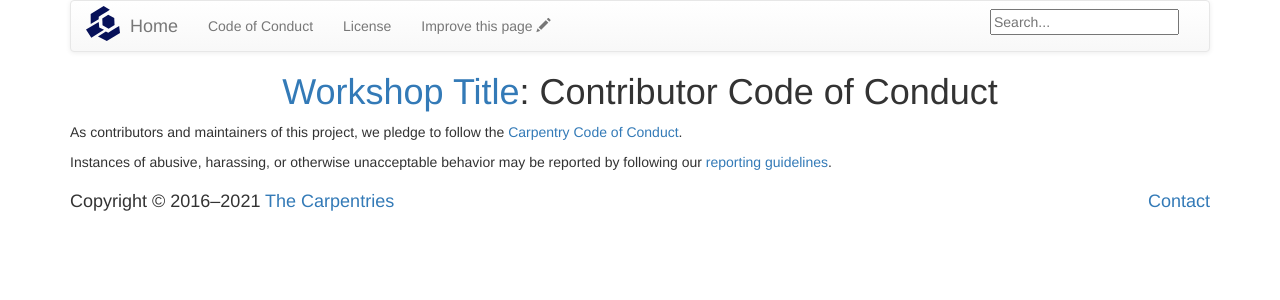
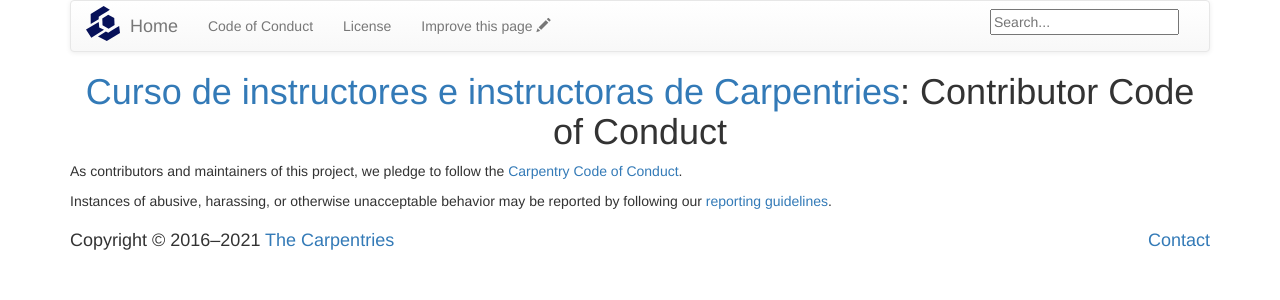
Before and after one commit to paocorrales/2021-08-14-ttt-online-spanish, a Jekyll site: the page built from CODE_OF_CONDUCT.md, in a window 1280 px wide. Shown: the top 300 px of the page. Built offline with Jekyll 4.4.1, drawn with Linux system fonts in a browser that asks for light colours.

Commit message:
Update _config.yml

```diff
--- a/_config.yml
+++ b/_config.yml
@@ -10,7 +10,7 @@
 carpentry: "cp"
 
 # Overall title for pages.
-title: "Workshop Title"
+title: "Curso de instructores e instructoras de Carpentries"
 
 
 #------------------------------------------------------------
```
